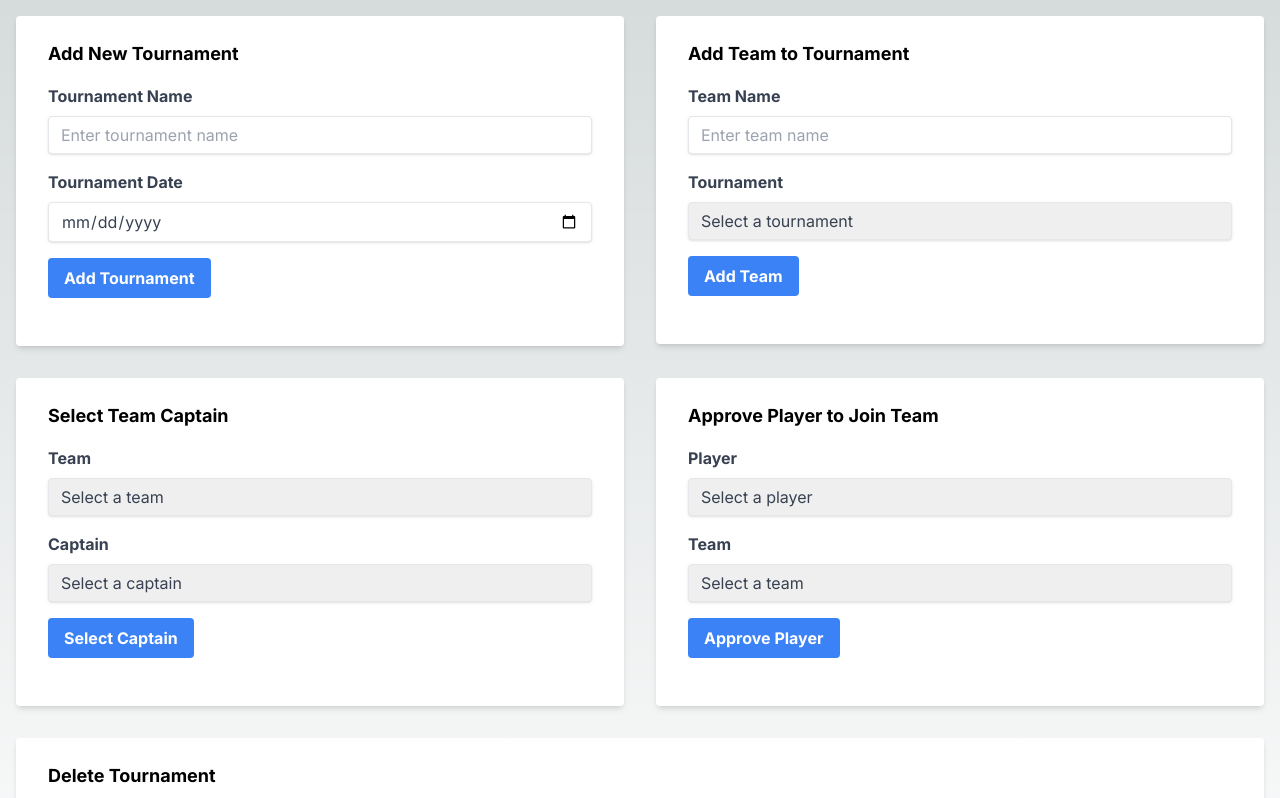
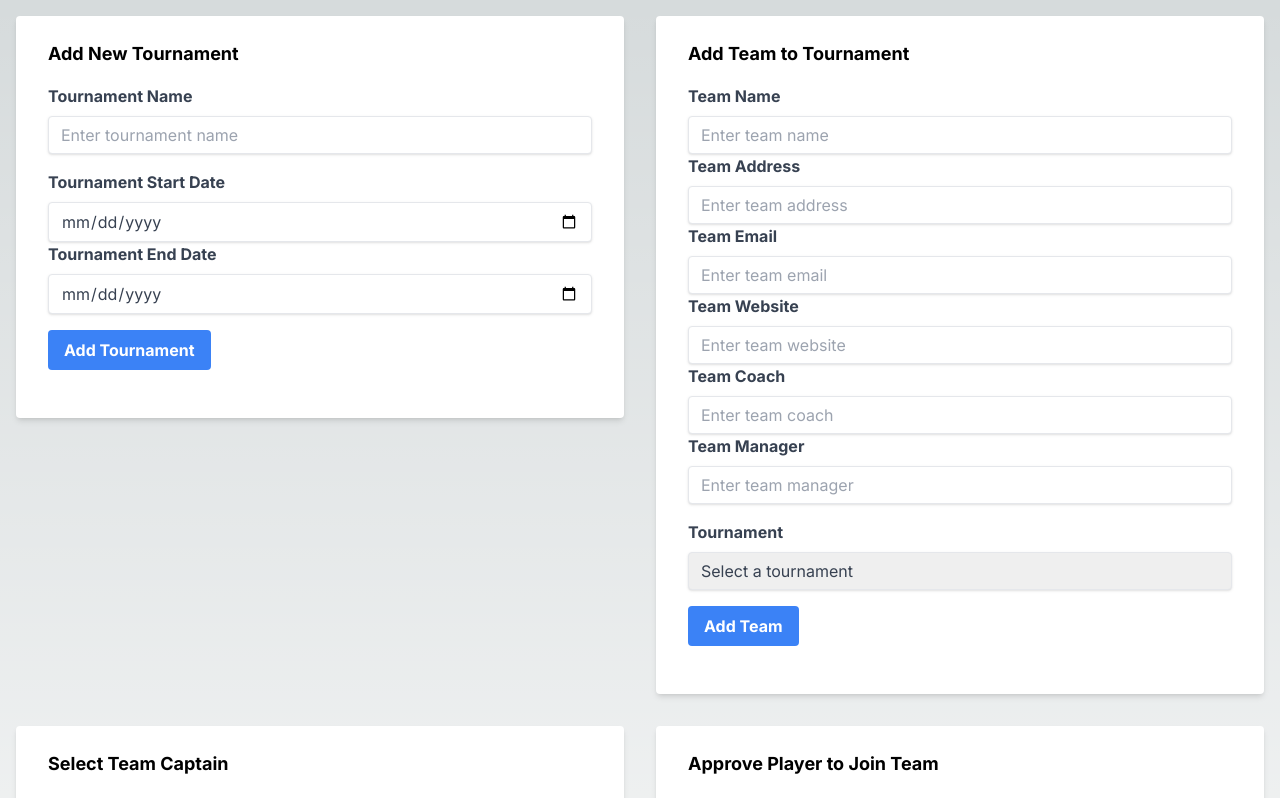
Before and after one commit to Mi3liX9/tournament-manager, a Next.js app: page /tournament in a window 1280 px wide. Shown: the top 798 px of the page. Built offline with nearby package versions, Linux system fonts and the light colour scheme.

Commit message:
added more inputs

```diff
--- a/app/tournament/AddTeam.tsx
+++ b/app/tournament/AddTeam.tsx
@@ -15,6 +15,60 @@ function AddTeam() {
             type="text"
             placeholder="Enter team name"
           />
+
+
+<label className="block text-gray-700 font-bold mb-2" htmlFor="address">
+            Team Address
+          </label>
+          <input
+            className="shadow appearance-none border rounded w-full py-2 px-3 text-gray-700 leading-tight focus:outline-none focus:shadow-outline"
+            id="address"
+            type="text"
+            placeholder="Enter team address"
+          />
+
+
+<label className="block text-gray-700 font-bold mb-2" htmlFor="email">
+            Team Email
+          </label>
+          <input
+            className="shadow appearance-none border rounded w-full py-2 px-3 text-gray-700 leading-tight focus:outline-none focus:shadow-outline"
+            id="name"
+            type="email"
+            placeholder="Enter team email"
+          />
+
+<label className="block text-gray-700 font-bold mb-2" htmlFor="website">
+            Team Website
+          </label>
+          <input
+            className="shadow appearance-none border rounded w-full py-2 px-3 text-gray-700 leading-tight focus:outline-none focus:shadow-outline"
+            id="website"
+            type="text"
+            placeholder="Enter team website"
+          />
+
+<label className="block text-gray-700 font-bold mb-2" htmlFor="coach">
+            Team Coach
+          </label>
+          <input
+            className="shadow appearance-none border rounded w-full py-2 px-3 text-gray-700 leading-tight focus:outline-none focus:shadow-outline"
+            id="coach"
+            type="text"
+            placeholder="Enter team coach"
+          />
+
+
+<label className="block text-gray-700 font-bold mb-2" htmlFor="manager">
+            Team Manager
+          </label>
+          <input
+            className="shadow appearance-none border rounded w-full py-2 px-3 text-gray-700 leading-tight focus:outline-none focus:shadow-outline"
+            id="manager"
+            type="text"
+            placeholder="Enter team manager"
+          />
+
         </div>
         <div className="mb-4">
           <label
--- a/app/tournament/AddTournament.tsx
+++ b/app/tournament/AddTournament.tsx
@@ -18,7 +18,15 @@ function AddTournament() {
         </div>
         <div className="mb-4">
           <label className="block text-gray-700 font-bold mb-2" htmlFor="date">
-            Tournament Date
+            Tournament Start Date
+          </label>
+          <input
+            className="shadow appearance-none border rounded w-full py-2 px-3 text-gray-700 leading-tight focus:outline-none focus:shadow-outline"
+            id="date"
+            type="date"
+          />
+           <label className="block text-gray-700 font-bold mb-2" htmlFor="date">
+            Tournament End Date
           </label>
           <input
             className="shadow appearance-none border rounded w-full py-2 px-3 text-gray-700 leading-tight focus:outline-none focus:shadow-outline"
```
